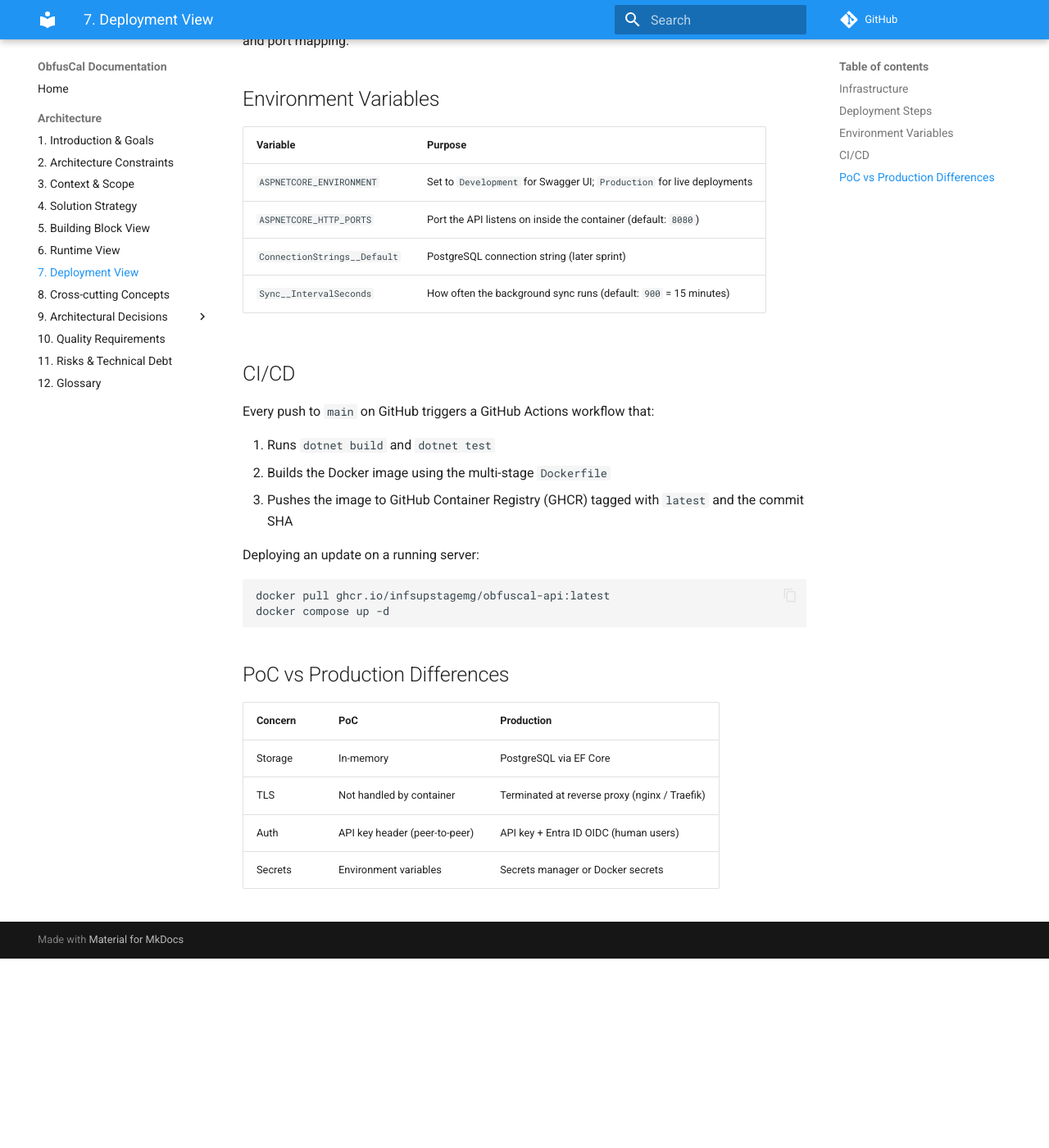
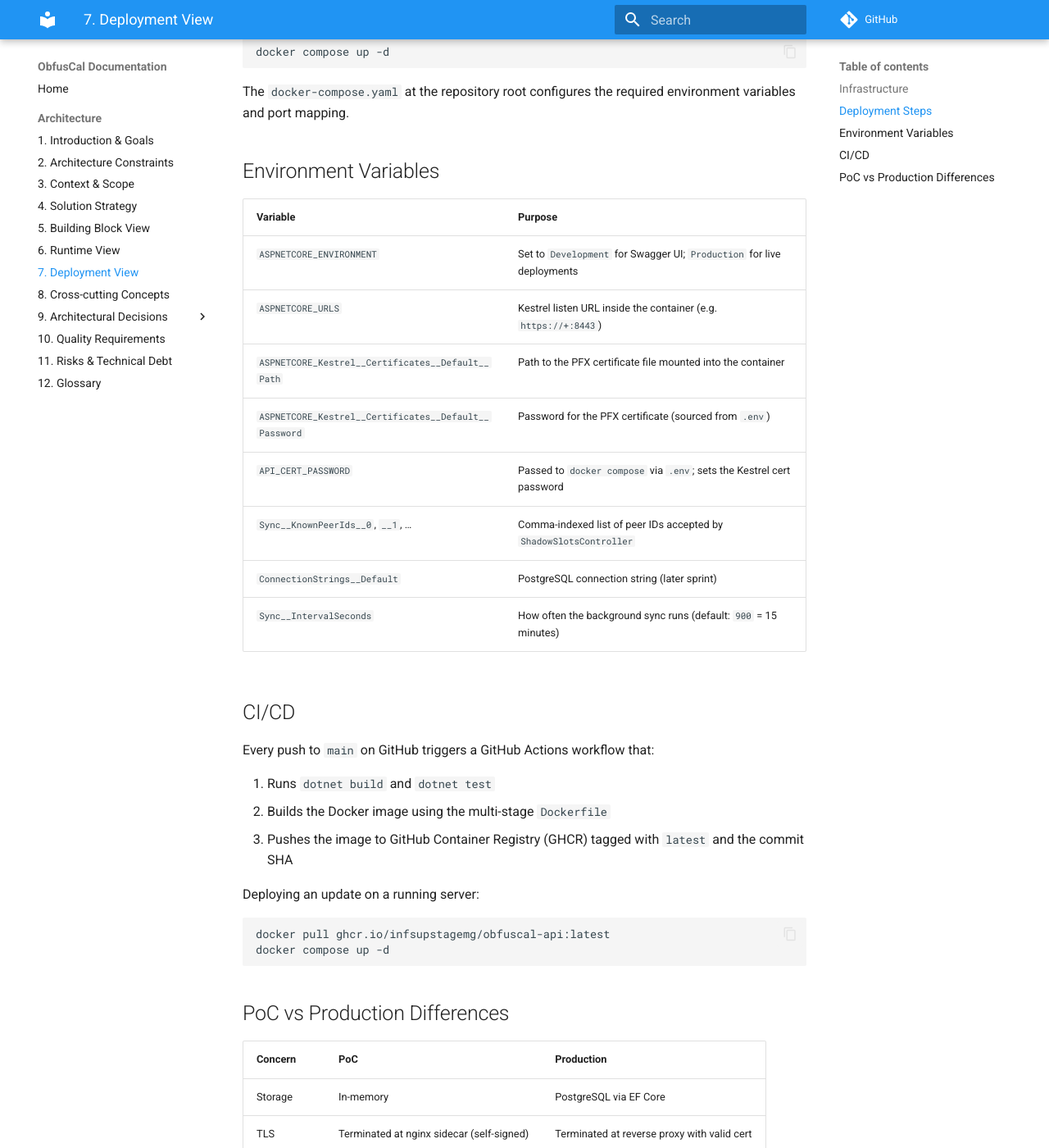
Before and after one commit to InfSupStageMG/ObfusCal, an MkDocs documentation site: the page built from docs/07-deployment-view.md, in a window 1280 px wide and 1400 px high, scrolled down 875 px. Shown: the whole window at 82% size. Built offline with MkDocs 1.6.1 and Material for MkDocs 9.7.7, drawn with Linux system fonts in a browser that asks for light colours; comment, search, counter and statistics services are not loaded; before the commit the page ends 2044 px from its top, so only the background shows below that; some of the changed text lies outside the part shown.

Commit message:
feat(proxy): Added Nginx reverse proxy to allow for https

````diff
--- a/docs/07-deployment-view.md
+++ b/docs/07-deployment-view.md
@@ -11,8 +11,10 @@
 %% Company Network
 subgraph CN["Company Network"]
     subgraph DH1["Docker Host"]
-        API1["obfuscal-api (.NET 10)\n:8080"]
+        NGINX1["nginx reverse-proxy\n:80 (→ HTTPS) / :443"]
+        API1["obfuscal-api (.NET 10)\n:8443 (internal)"]
         DB["PostgreSQL\n(later sprint)"]
+        NGINX1 --> API1
         API1 --> DB
     end
 end
@@ -20,12 +22,14 @@
 %% Client Network
 subgraph CL["Client Network (e.g. Client A)"]
     subgraph DH2["Docker Host"]
-        API2["obfuscal-api\n:8080"]
+        NGINX2["nginx reverse-proxy\n:80 / :443"]
+        API2["obfuscal-api\n:8443 (internal)"]
+        NGINX2 --> API2
     end
 end
 
 %% Connection
-API1 -- "HTTPS (API Key auth)" --> API2
+NGINX1 -- "HTTPS (API Key auth)" --> NGINX2
 ```
 
 ## Deployment Steps
@@ -40,12 +44,16 @@
 
 ## Environment Variables
 
-| Variable                     | Purpose                                                                |
-|------------------------------|------------------------------------------------------------------------|
-| `ASPNETCORE_ENVIRONMENT`     | Set to `Development` for Swagger UI; `Production` for live deployments |
-| `ASPNETCORE_HTTP_PORTS`      | Port the API listens on inside the container (default: `8080`)         |
-| `ConnectionStrings__Default` | PostgreSQL connection string (later sprint)                            |
-| `Sync__IntervalSeconds`      | How often the background sync runs (default: `900` = 15 minutes)       |
+| Variable                                              | Purpose                                                                |
+|-------------------------------------------------------|------------------------------------------------------------------------|
+| `ASPNETCORE_ENVIRONMENT`                              | Set to `Development` for Swagger UI; `Production` for live deployments |
+| `ASPNETCORE_URLS`                                     | Kestrel listen URL inside the container (e.g. `https://+:8443`)        |
+| `ASPNETCORE_Kestrel__Certificates__Default__Path`     | Path to the PFX certificate file mounted into the container            |
+| `ASPNETCORE_Kestrel__Certificates__Default__Password` | Password for the PFX certificate (sourced from `.env`)                 |
+| `API_CERT_PASSWORD`                                   | Passed to `docker compose` via `.env`; sets the Kestrel cert password  |
+| `Sync__KnownPeerIds__0`, `__1`, …                     | Comma-indexed list of peer IDs accepted by `ShadowSlotsController`     |
+| `ConnectionStrings__Default`                          | PostgreSQL connection string (later sprint)                            |
+| `Sync__IntervalSeconds`                               | How often the background sync runs (default: `900` = 15 minutes)       |
 
 ## CI/CD
 
@@ -64,9 +72,9 @@
 
 ## PoC vs Production Differences
 
-| Concern | PoC                           | Production                                    |
-|---------|-------------------------------|-----------------------------------------------|
-| Storage | In-memory                     | PostgreSQL via EF Core                        |
-| TLS     | Not handled by container      | Terminated at reverse proxy (nginx / Traefik) |
-| Auth    | API key header (peer-to-peer) | API key + Entra ID OIDC (human users)         |
-| Secrets | Environment variables         | Secrets manager or Docker secrets             |
+| Concern | PoC                                       | Production                                  |
+|---------|-------------------------------------------|---------------------------------------------|
+| Storage | In-memory                                 | PostgreSQL via EF Core                      |
+| TLS     | Terminated at nginx sidecar (self-signed) | Terminated at reverse proxy with valid cert |
+| Auth    | API key header (peer-to-peer)             | API key + Entra ID OIDC (human users)       |
+| Secrets | Environment variables / `.env` file       | Secrets manager or Docker secrets           |
````
Also changed, not shown: README.md (+33 -8 lines), certs/README.md (added, +35 -0 lines), docker-compose.yaml (+28 -3 lines), docs/05-building-block-view.md (+6 -6 lines), docs/08-cross-cutting-concepts.md (+4 -2 lines), docs/11-risks-technical-debt.md (+7 -7 lines), nginx.conf (added, +34 -0 lines), 4 other files.
